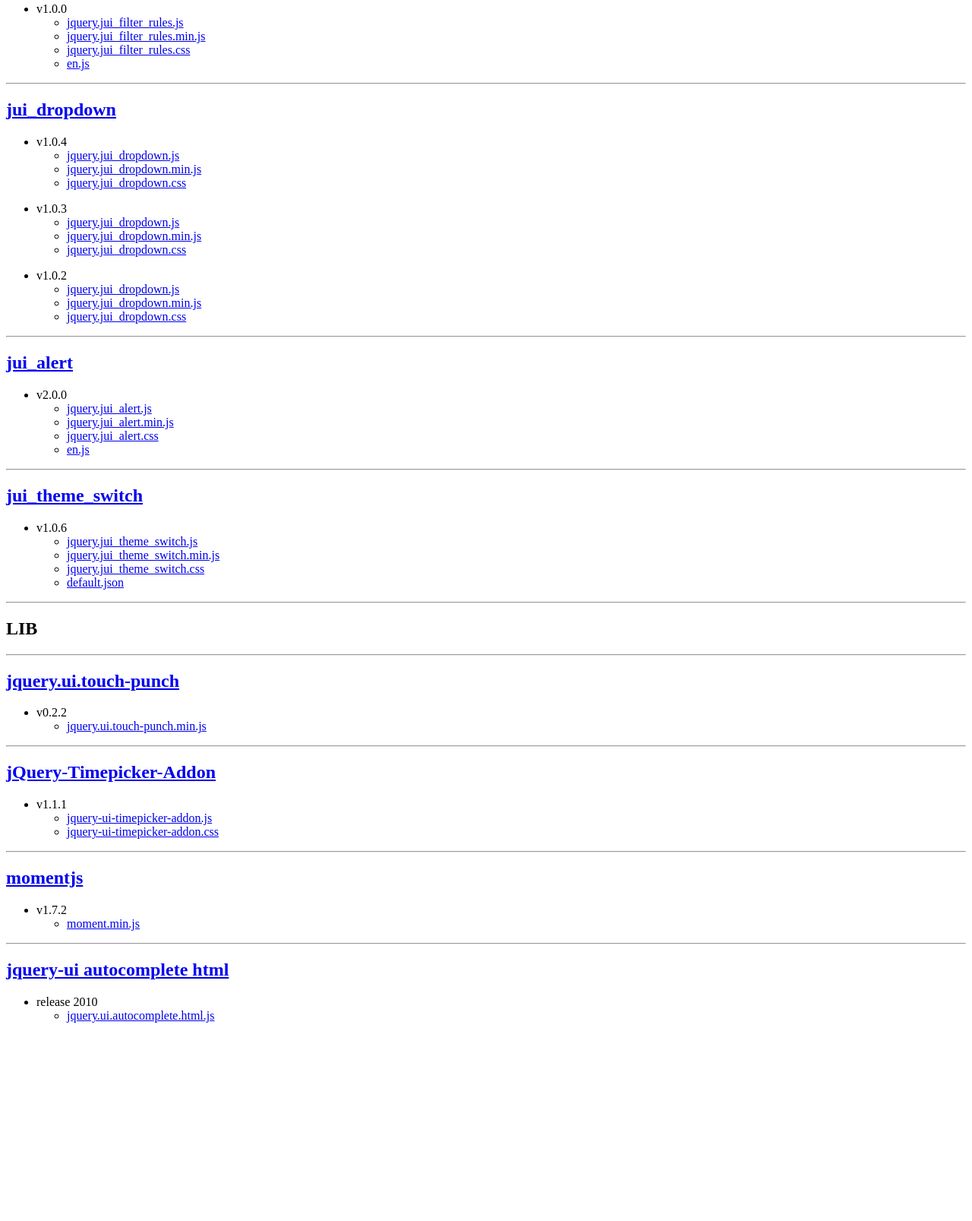
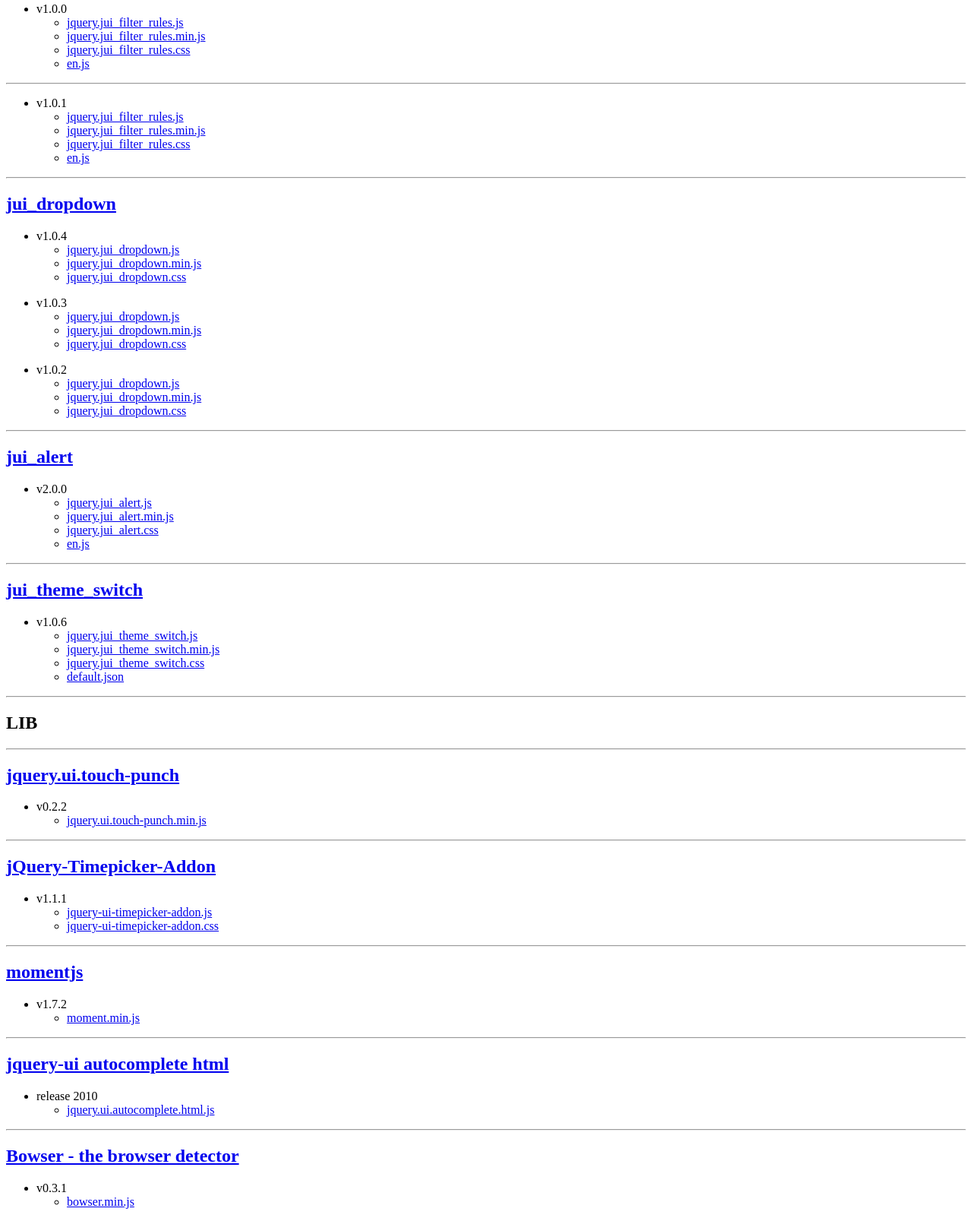
Before and after one commit to pontikis/pontikis.github.com, a plain HTML site: page index.html in a window 1280 px wide. Shown: the part 473-2080 px from the top of the page at 76% size. Before the commit the page ends 1835 px from the top, so only its background shows below. Drawn offline with Linux system fonts and the light colour scheme.

Commit message:
index.html

```diff
--- a/index.html
+++ b/index.html
@@ -51,6 +51,21 @@
 </ul>
 
 <hr>
+
+<ul>
+    <li>
+        v1.0.1
+        <ul>
+            <li><a href="jui_filter_rules/v1.0.1/jquery.jui_filter_rules.js">jquery.jui_filter_rules.js</a>
+            <li><a href="jui_filter_rules/v1.0.1/jquery.jui_filter_rules.min.js">jquery.jui_filter_rules.min.js</a>
+            <li><a href="jui_filter_rules/v1.0.1/jquery.jui_filter_rules.css">jquery.jui_filter_rules.css</a>
+            <li><a href="jui_filter_rules/v1.0.1/i18n/en.js">en.js</a>
+        </ul>
+    </li>
+</ul>
+
+<hr>
+
 
 <h2><a href="https://github.com/pontikis/jui_dropdown">jui_dropdown</a></h2>
 
@@ -168,6 +183,17 @@
     </li>
 </ul>
 
+<hr>
+
+<h2><a href="https://github.com/ded/bowser">Bowser - the browser detector</a></h2>
+<ul>
+    <li>
+        v0.3.1
+        <ul>
+            <li><a href="lib/bowser/v0.3.1/bowser.min.js">bowser.min.js</a>
+        </ul>
+    </li>
+</ul>
 
 
 </body>
```
